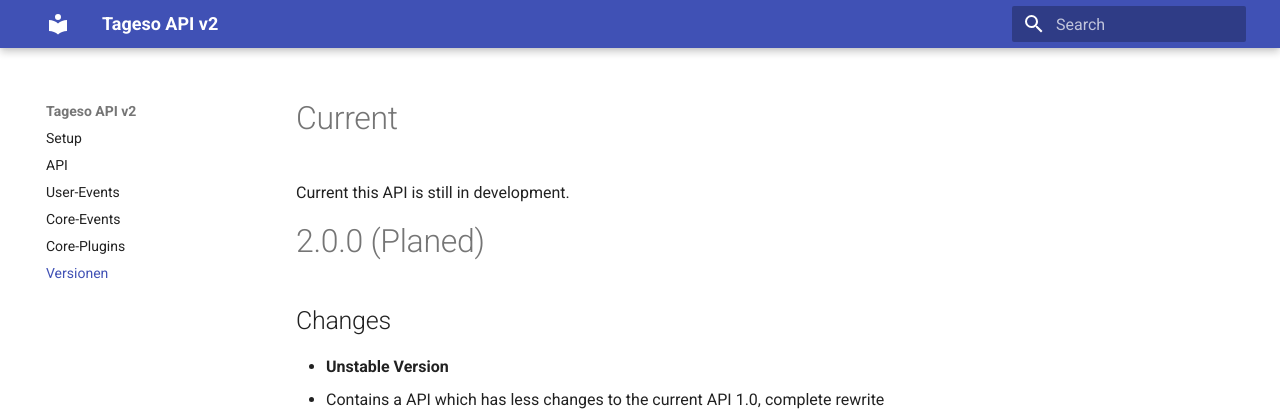
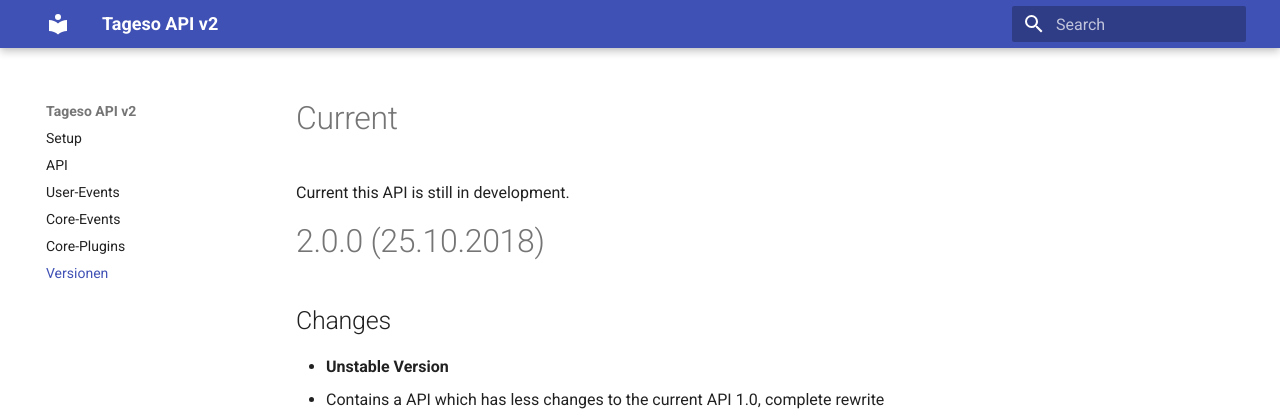
Before and after one commit to tageso/api, an MkDocs documentation site: the page built from docs/docs/version.md, in a window 1280 px wide and 1324 px high. Shown: the top 416 px of the window. Built offline with MkDocs 1.6.1 and Material for MkDocs 9.7.7, drawn with Linux system fonts in a browser that asks for light colours.

Commit message:
Release Version

```diff
--- a/docs/docs/version.md
+++ b/docs/docs/version.md
@@ -1,6 +1,6 @@
 # Current
 Current this API is still in development.
-# 2.0.0 (Planed)
+# 2.0.0 (25.10.2018)
 
 ## Changes
 * **Unstable Version**
```
Also changed, not shown: 2 other files.
